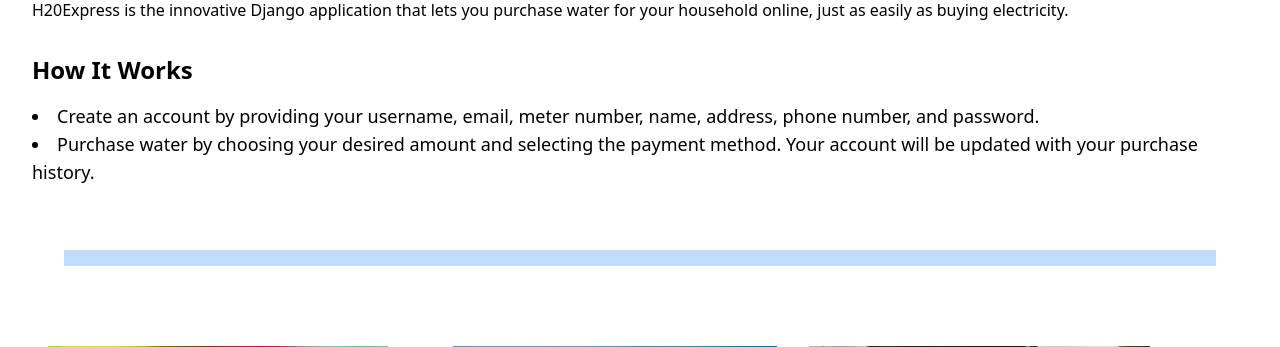
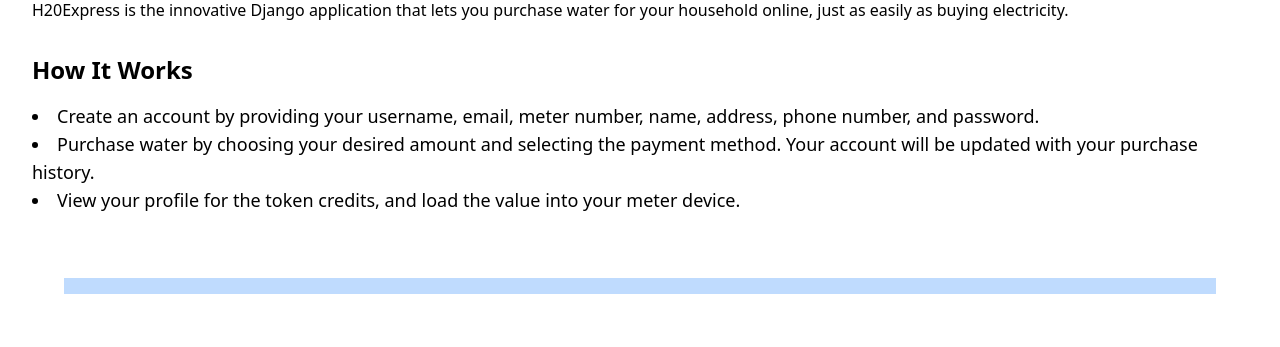
Before and after one commit to augusthottie/H2OExpress, a Django app: page / in a window 1280 px wide. Shown: the part 250-597 px from the top of the page. Run offline with Django 4.2, Linux system fonts and the light colour scheme.

Commit message:
👷upadated home.html

```diff
--- a/templates/home.html
+++ b/templates/home.html
@@ -14,6 +14,7 @@
                     <ul class="list-disc list-inside">
                         <li class="text-lg">Create an account by providing your username, email, meter number, name, address, phone number, and password.</li>
                         <li class="text-lg">Purchase water by choosing your desired amount and selecting the payment method. Your account will be updated with your purchase history.</li>
+                        <li class="text-lg">View your profile for the token credits, and load the value into your meter device.</li>
                     </ul>
                 </div>
             </div>
```
